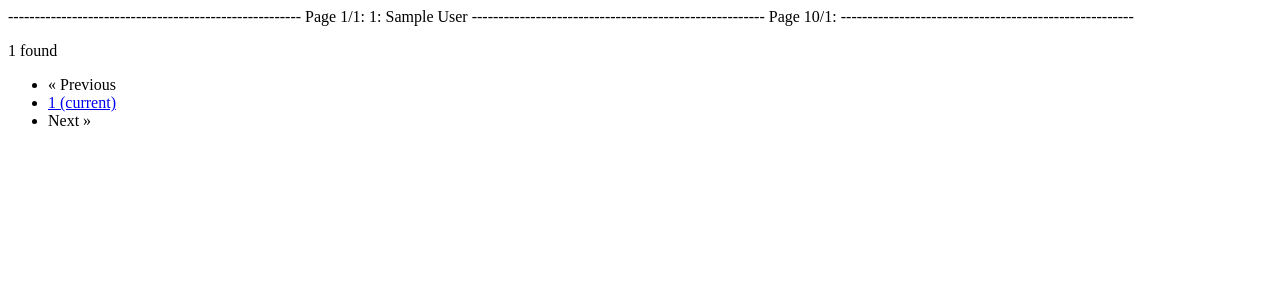
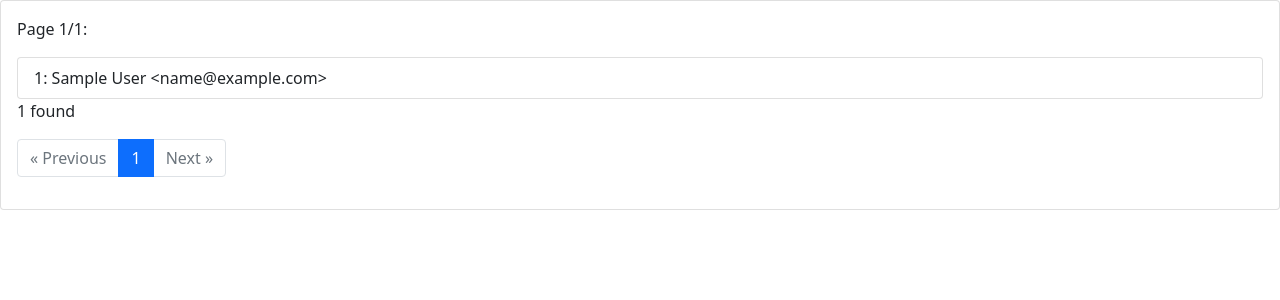
Before and after one commit to macocci7/pure-php-paginator, a PHP site: page /index.php in a window 1280 px wide. Shown: the top 300 px of the page. Run offline with PHP 8.4, Linux system fonts and the light colour scheme; tables that the repository leaves empty or names only in its code hold one stand-in row (values such as "Sample post").

Commit message:
refactor codes

```diff
--- a/app/Views/pagination.view.php
+++ b/app/Views/pagination.view.php
@@ -13,7 +13,7 @@
 		?>
 		<li class="page-item active">
 			<a class="page-link" href="<?php echo $item->url ?>">
-                <?php echo $item->label ?> <span class="sr-only">(current)</span>
+                <?php echo $item->label ?>
             </a>
 		</li>
 		<?php
--- a/public/index.php
+++ b/public/index.php
@@ -1,3 +1,14 @@
+<!doctype html>
+<html>
+    <head>
+        <title>Pure PHP Paginator with PDOStatement Wrapper</title>
+        <meta charset="utf-8">
+    </head>
+    <body>
+        <link href="https://cdn.jsdelivr.net/npm/bootstrap@5.0.2/dist/css/bootstrap.min.css" rel="stylesheet" integrity="sha384-EVSTQN3/azprG1Anm3QDgpJLIm9Nao0Yz1ztcQTwFspd3yD65VohhpuuCOmLASjC" crossorigin="anonymous">
+        <script src="https://cdn.jsdelivr.net/npm/bootstrap@5.0.2/dist/js/bootstrap.bundle.min.js" integrity="sha384-MrcW6ZMFYlzcLA8Nl+NtUVF0sA7MsXsP1UyJoMp4YLEuNSfAP+JcXn/tWtIaxVXM" crossorigin="anonymous"></script>
+        <div class="card">
+            <div class="card-body">
 <?php
 
 require __DIR__ . "/../libs/loader.php";
@@ -7,24 +18,31 @@ use Libs\DB;
 $sql = "SELECT * FROM users";
 $perPage = 3;
 $onEachSide = 1;
+$currentPage = $_GET["page"] ?? 1;
 
-echo "-------------------------------------------------------" . PHP_EOL;
-$page = 1;
 $users = (new DB)->raw($sql)->paginate($perPage)->onEachSide($onEachSide);
 $lastPage = $users->lastPage;
-echo "Page {$page}/{$lastPage}:" . PHP_EOL;
-foreach ($users as $user) {
-    echo sprintf("%3d: %s <%s>", $user["id"], $user["name"], $user["email"]) . PHP_EOL;
-}
-
-echo "-------------------------------------------------------" . PHP_EOL;
-$page = 10;
-$users = (new DB)->raw($sql)->paginate($perPage, $page)->onEachSide($onEachSide);
-$lastPage = $users->lastPage;
-echo "Page {$page}/{$lastPage}:" . PHP_EOL;
-foreach ($users as $user) {
-    echo sprintf("%3d: %s <%s>", $user["id"], $user["name"], $user["email"]) . PHP_EOL;
-}
-
-echo "-------------------------------------------------------" . PHP_EOL;
-$users->links();
+?>
+    <p>
+<?php
+echo "Page {$currentPage}/{$lastPage}:" . PHP_EOL;
+?>
+    </p>
+    <ul class="list-group">
+    <?php
+    foreach ($users as $user) {
+    ?>
+        <li class="list-group-item">
+            <?php echo sprintf("%3d: %s &lt;%s&gt;", $user["id"], $user["name"], $user["email"]) ?>
+        </li>
+    <?php
+    }
+    ?>
+    </ul>
+    <?php
+    $users->links();
+    ?>
+            </div>
+        </div>
+    </body>
+</html>
```
Also changed, not shown: README.md, pure_php_paginator.png (added).
